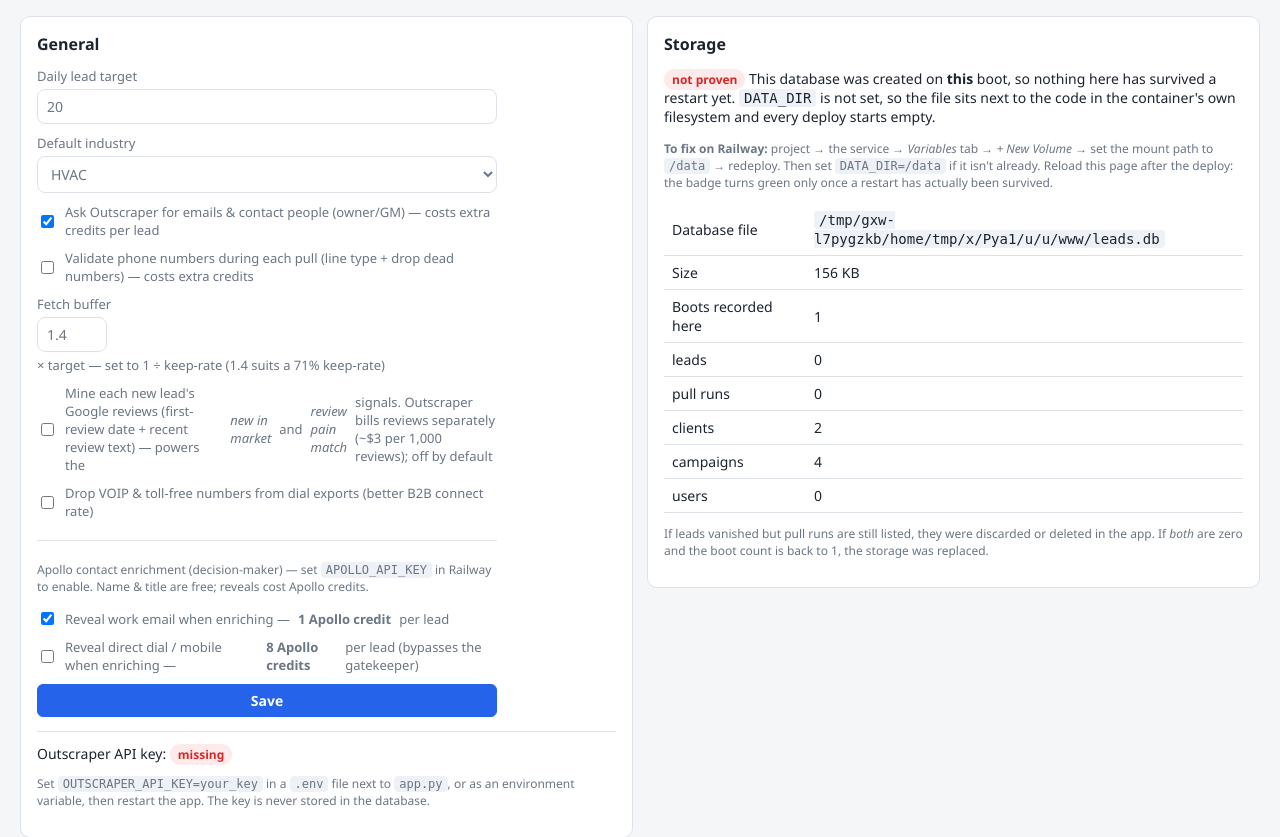
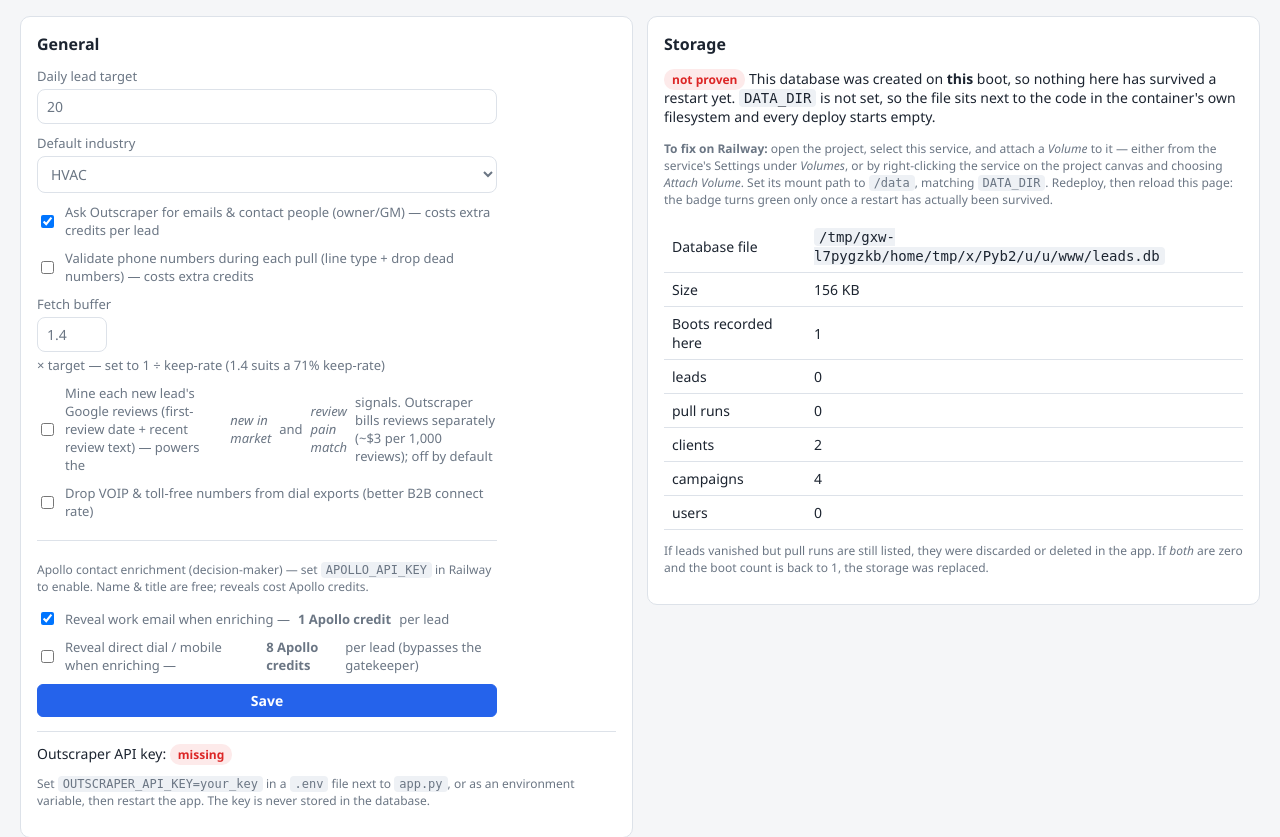
Before and after one commit to AbbieALtria/Outbound-Leads-, a Flask app: page /settings in a window 1280 px wide. Shown: the part 43-880 px from the top of the page. Run offline with Flask 3, Linux system fonts and the light colour scheme; data comes from the database, SQL or seed files in the repository; data that the repository does not hold is empty.

Commit message:
Point the volume instructions at the service, not a specific tab
Railway exposes Attach Volume in more than one place; naming one tab
sends people looking in the wrong spot.

Co-Authored-By: Claude Opus 5 <noreply@anthropic.com>

```diff
--- a/templates/settings.html
+++ b/templates/settings.html
@@ -87,11 +87,12 @@
         container's own filesystem and every deploy starts empty.
       {% endif %}
       </p>
-      <p class="dim small"><strong>To fix on Railway:</strong> project → the service →
-      <em>Variables</em> tab → <em>+ New Volume</em> → set the mount path to
-      <code>/data</code> → redeploy. Then set <code>DATA_DIR=/data</code> if it isn't
-      already. Reload this page after the deploy: the badge turns green only once a
-      restart has actually been survived.</p>
+      <p class="dim small"><strong>To fix on Railway:</strong> open the project, select
+      this service, and attach a <em>Volume</em> to it — either from the service's
+      Settings under <em>Volumes</em>, or by right-clicking the service on the project
+      canvas and choosing <em>Attach Volume</em>. Set its mount path to
+      <code>/data</code>, matching <code>DATA_DIR</code>. Redeploy, then reload this
+      page: the badge turns green only once a restart has actually been survived.</p>
     {% endif %}
     {% if storage.write_error %}
       <p><span class="badge badge-hot">read-only</span> {{ storage.write_error }} —
```
